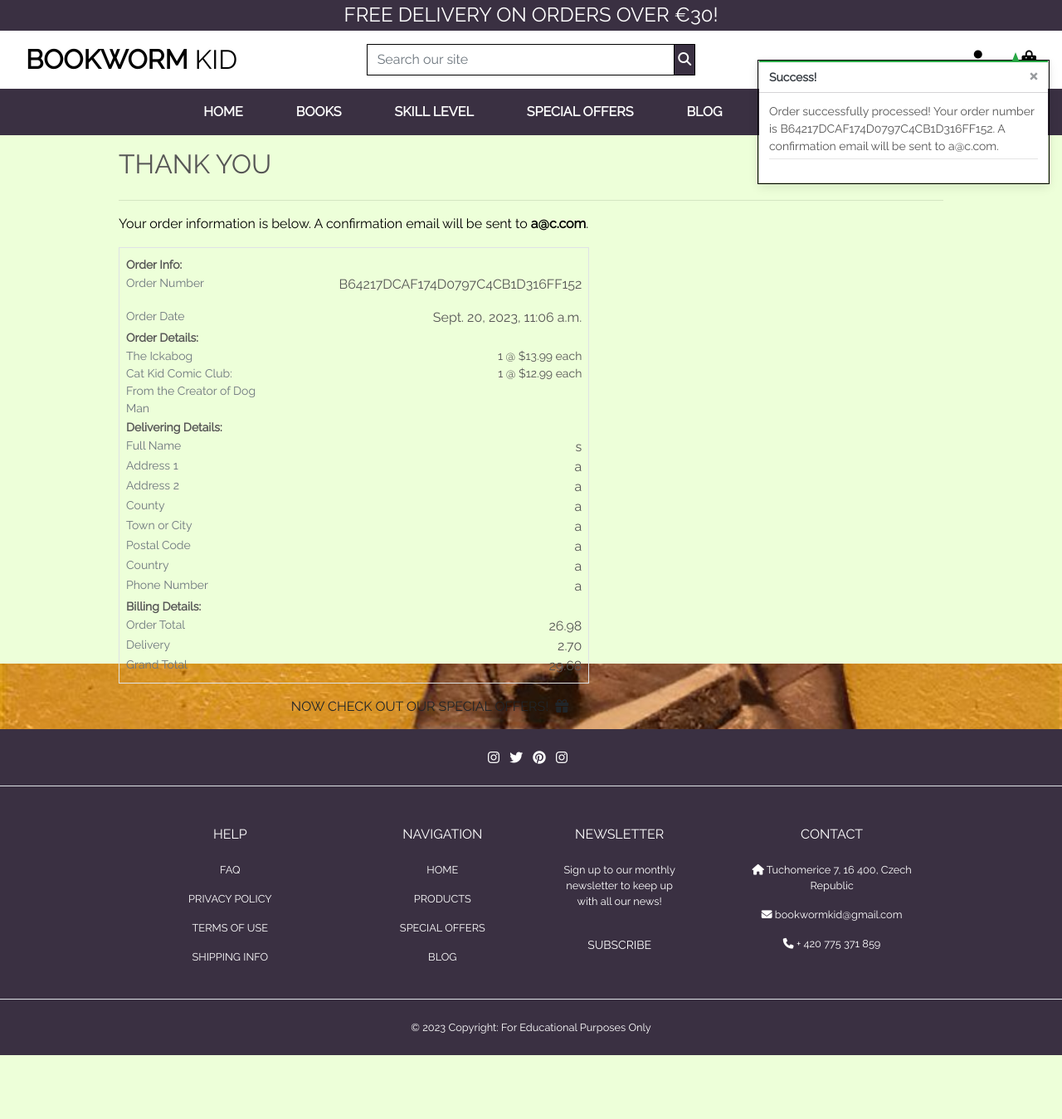
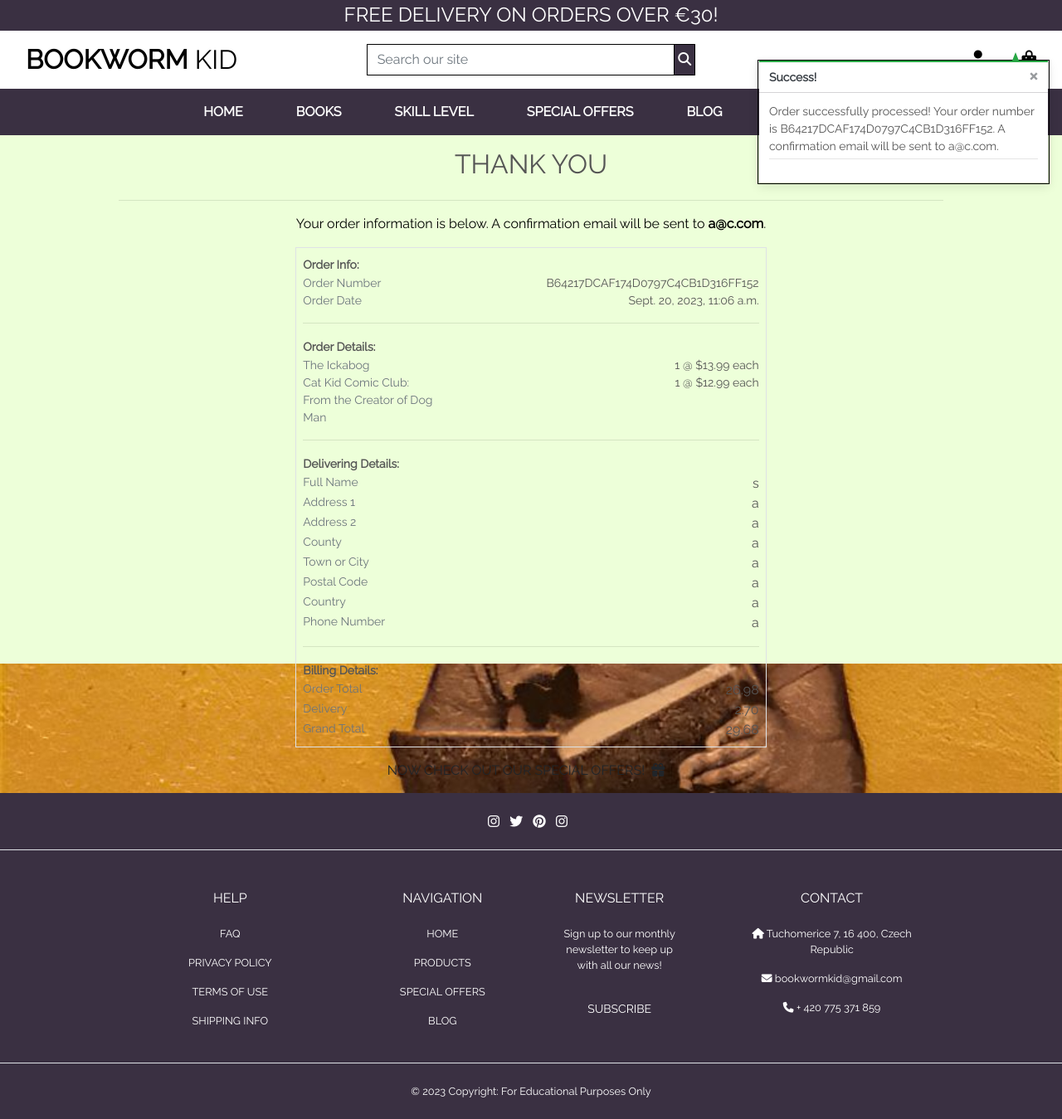
Before and after one commit to lucia2007/bookwormkid, a Django app: a page that uses checkout/templates/checkout/checkout_success.html in a window 1280 px wide. Shown: the whole page at 83% size. Before the commit the page ends 1272 px from the top, so only its background shows below. Run offline with Django 3.2, Linux system fonts and the light colour scheme; data comes from the database, SQL or seed files in the repository; both versions use the stored data as it was after the commit; some libraries are stand-ins or nearby versions.

Commit message:
Checkout success style changes other minor updates

```diff
--- a/checkout/templates/checkout/checkout_success.html
+++ b/checkout/templates/checkout/checkout_success.html
@@ -16,7 +16,7 @@
 {% block content %}
 <div class="overlay"></div>
 <div class="container">
-    <div class="row">
+    <div class="row text-center">
         <div class="col">
             <hr>
             <h2 class="logo-font mb-4">Thank You</h2>
@@ -27,7 +27,7 @@
     </div>
 
     <div class="row">
-        <div class="col-12 col-lg-7">
+        <div class="col-12 col-lg-7 mx-auto">
             <div class="order-confirmation-wrapper p-2 border">
                 <div class="row">
                     <div class="col">
@@ -40,7 +40,7 @@
                         <p class="mb-0 text-muted small">Order Number</p>
                     </div>
                     <div class="col-12 col-md-8 text-md-right">
-                        <p class="mb- small0">{{ order.order_number }}</p>
+                        <p class="mb-0 small">{{ order.order_number }}</p>
                     </div>
                 </div>
 
@@ -48,10 +48,12 @@
                     <div class="col-12 col-md-4">
                         <p class="mb-0 text-muted small">Order Date</p>
                     </div>
-                    <div class="col-12 col-md-8 text-md-right">
+                    <div class="col-12 col-md-8 text-md-right small">
                         <p class="mb-0">{{ order.date }}</p>
                     </div>
                 </div>
+
+                <hr>
 
                 <div class="row">
                     <div class="col">
@@ -72,6 +74,7 @@
                 </div>
                 {% endfor %}
 
+                <hr>
                 <div class="row">
                     <div class="col">
                         <small class="font-weight-bold">Delivering Details:</small>
@@ -156,6 +159,8 @@
                     </div>
                 </div>
 
+                <hr>
+
                 <div class="row">
                     <div class="col">
                         <small class="font-weight-bold">Billing Details:</small>
@@ -192,7 +197,7 @@
         </div>
     </div>
     <div class="row">
-        <div class="col-12 col-lg-7 text-right">
+        <div class="col-12 text-center">
             <a href="{% url 'all_specials' %}" class="btn btn-black rounded-0 my-2">
                 <span class="text-uppercase">Now check out our special offers!</span>
                 <span class="icon mr-2">
--- a/products/templates/products/all_specials.html
+++ b/products/templates/products/all_specials.html
@@ -14,7 +14,7 @@
 <div class="container-fluid">
     <div class="row">
         <div class="col text-center mt-3 pt-3">
-            <h2 class="logo-font">Products</h2>
+            <h2 class="logo-font text-uppercase">All Specials</h2>
             <hr class="w-50 mb-1">
         </div>
     </div>
--- a/products/templates/products/featured_books.html
+++ b/products/templates/products/featured_books.html
@@ -14,7 +14,7 @@
 <div class="container-fluid">
     <div class="row">
         <div class="col text-center mt-3 pt-3">
-            <h2 class="logo-font">Products</h2>
+            <h2 class="logo-font text-uppercase">Featured Books</h2>
             <hr class="w-50 mb-1">
         </div>
     </div>
--- a/products/templates/products/new_arrivals.html
+++ b/products/templates/products/new_arrivals.html
@@ -14,7 +14,7 @@
 <div class="container-fluid">
     <div class="row">
         <div class="col text-center mt-3 pt-3">
-            <h2 class="logo-font">Products</h2>
+            <h2 class="logo-font text-uppercase">New Arrivals</h2>
             <hr class="w-50 mb-1">
         </div>
     </div>
--- a/products/templates/products/on_sale.html
+++ b/products/templates/products/on_sale.html
@@ -14,7 +14,7 @@
 <div class="container-fluid">
     <div class="row">
         <div class="col text-center mt-3 pt-3">
-            <h2 class="logo-font">Products</h2>
+            <h2 class="logo-font text-uppercase">Sale</h2>
             <hr class="w-50 mb-1">
         </div>
     </div>
```
Also changed, not shown: db.sqlite3.
